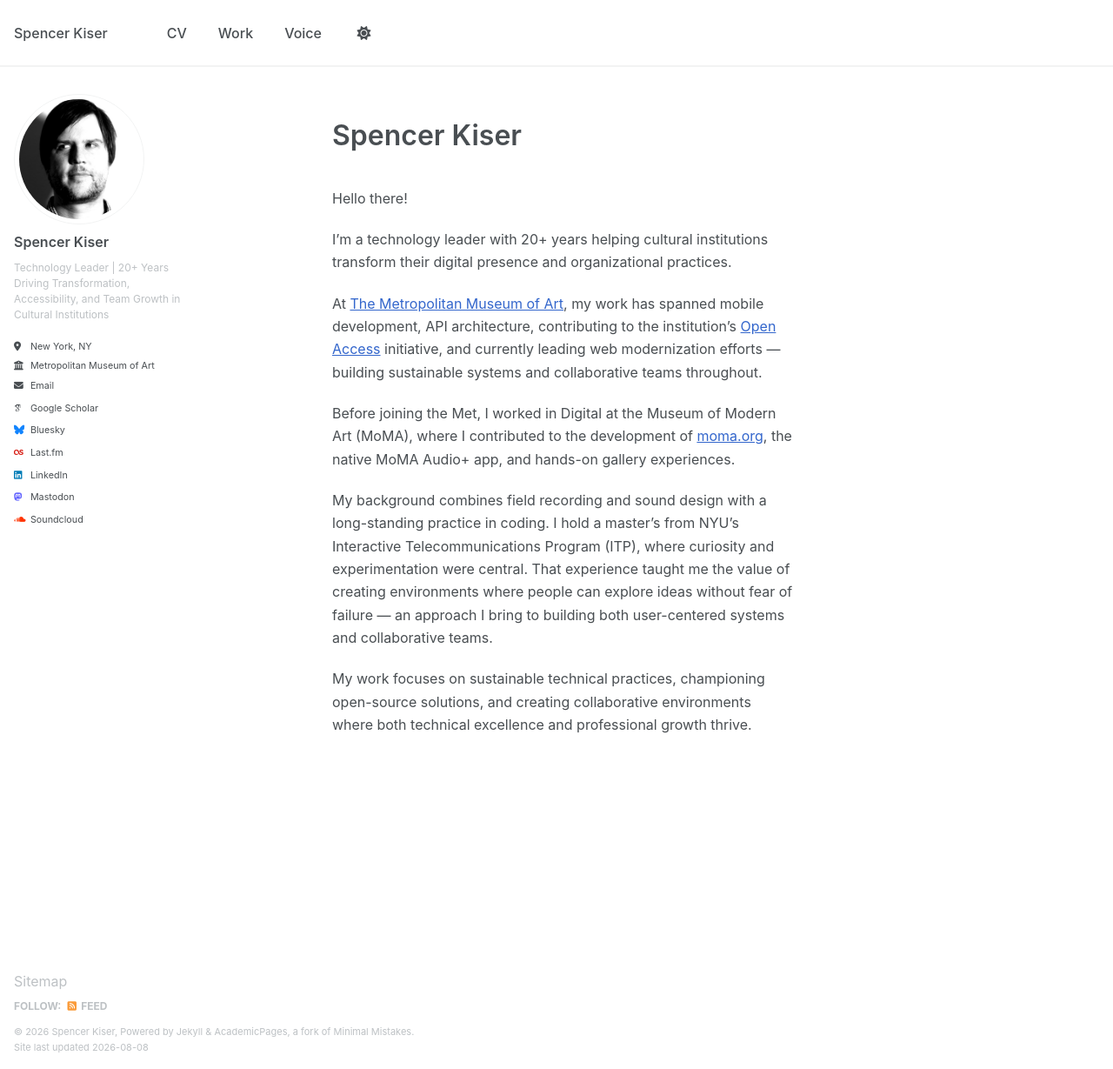
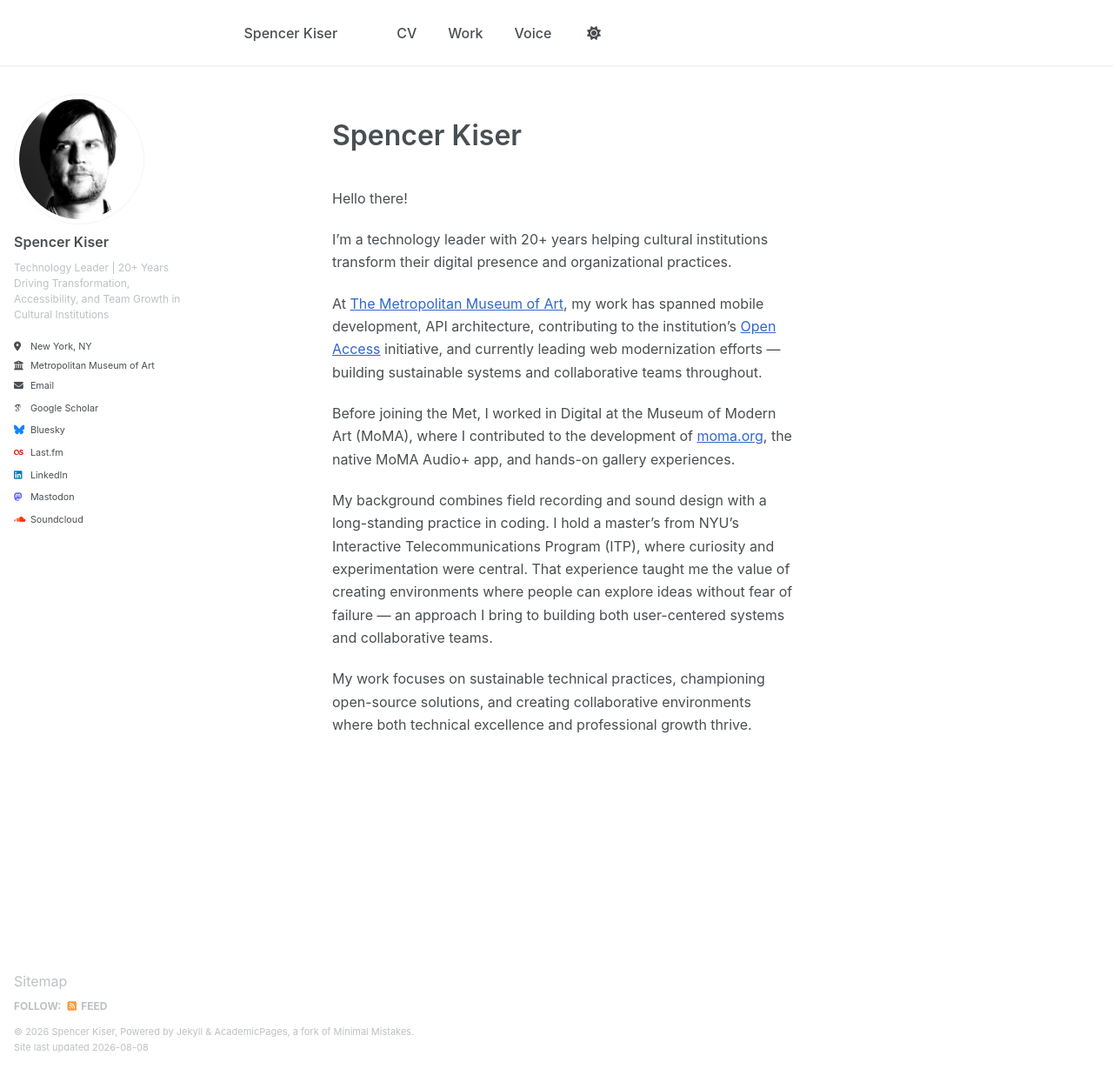
Before and after one commit to spencerk/spencerk.github.io, a Jekyll site: the page built from _pages/about.md, in a window 1280 px wide and 1229 px high. Shown: the whole window at 87% size. Built offline with Jekyll 4.4.1, drawn with Linux system fonts in a browser that asks for light colours; some web fonts are replaced.

Commit message:
align masthead nav with content column

```diff
--- /dev/null
+++ b/_sass/layout/_custom.scss
@@ -0,0 +1,35 @@
+/* ==========================================================================
+   CUSTOM OVERRIDES
+
+   Lives in the Sass pipeline (rather than assets/css/custom.css) because it
+   needs the theme's own Susy grid mixins. Anything expressed in grid columns
+   belongs here so it tracks $susy automatically; flat cosmetic rules can stay
+   in custom.css.
+
+   Imported last from assets/css/main.scss.
+   ========================================================================== */
+
+/*
+   Masthead nav aligned to the content column
+   ==========================================================================
+
+   #main (layout/_page.scss) and .masthead__inner-wrap (layout/_masthead.scss)
+   are both `@include container`, so their outer edges already coincide at
+   every breakpoint. The content inside #main is then inset by the sidebar
+   span plus the archive prefix.
+
+   Giving the nav the identical grid slot to .archive (layout/_archive.scss)
+   lines the two up by construction, and keeps them in sync if $susy or the
+   sidebar span ever changes.
+
+   Below $large the nav stays full width, matching .archive's span(12 of 12).
+*/
+
+.masthead__inner-wrap {
+  #site-nav.greedy-nav {
+    @include breakpoint($large) {
+      @include span(10 of 12 last);
+      @include prefix(0.5 of 12);
+    }
+  }
+}
--- a/assets/css/main.scss
+++ b/assets/css/main.scss
@@ -40,5 +40,7 @@
     "vendor/font-awesome/fontawesome",
     "vendor/font-awesome/solid",
     "vendor/font-awesome/brands",
-    "vendor/magnific-popup/magnific-popup"
+    "vendor/magnific-popup/magnific-popup",
+
+    "layout/custom"
 ;
```
